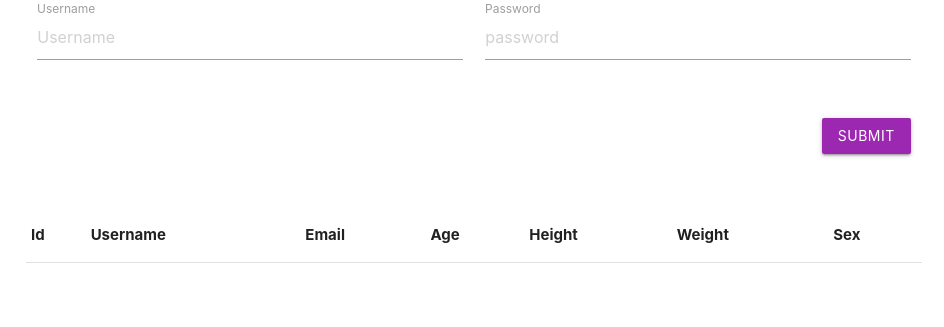
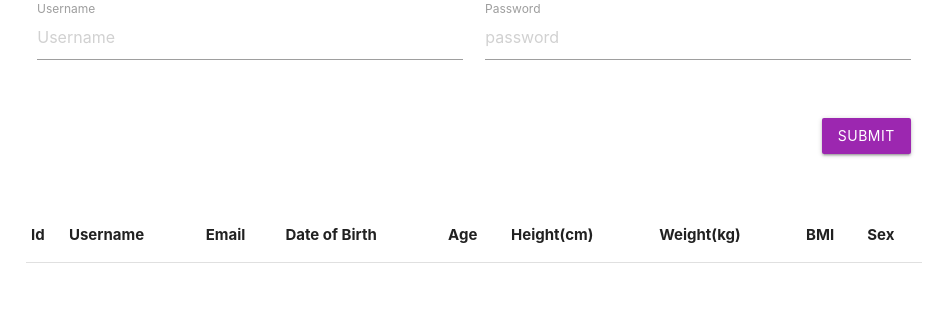
Before and after one commit to INFO2602-Team200/JustGym, a Flask app: page /users in a window 1280 px wide. Shown: the part 160-487 px from the top of the page, without its empty margins (166-1110 px from the left). Run offline with Flask 3, Linux system fonts and the light colour scheme; lists and menus that the app fills with data are empty.

Commit message:
added dob and bmi

```diff
--- a/App/models/user.py
+++ b/App/models/user.py
@@ -57,4 +57,5 @@ class User(db.Model):
 
     # height - cm ,weight - kg
     def get_bmi(height, weight):
-        return float(weight/((height/100)*(height/100)*1.0))
+        bmi = float(weight/((height/100)*(height/100)*1.0))
+        return round(bmi, 2)
--- a/App/templates/users.html
+++ b/App/templates/users.html
@@ -38,19 +38,21 @@
       <table>
         <thead>
           <tr>
-            <th>Id</th><th>Username</th><th>Email</th><th>Age</th><th>Height</th><th>Weight</th><th>Sex</th>
+            <th>Id</th><th>Username</th><th>Email</th><th>Date of Birth</th><th>Age</th><th>Height(cm)</th><th>Weight(kg)</th><th>BMI</th><th>Sex</th>
           </tr>
         </thead>
         <tbody>
           {% for user in users %}
             <tr>
-              <td>${user.id}</td>
-              <td>${user.username}</td>
-              <td>${user.email}</td>
-              <td>${user.age}</td>
-              <td>${user.height}</td>
-              <td>${user.weight}</td>
-              <td>${user.sex}</td>
+              <td>{{user.id}}</td>
+              <td>{{user.username}}</td>
+              <td>{{user.email}}</td>
+              <td>{{user.dateOfBirth}}</td>
+              <td>{{user.age}}</td>
+              <td>{{user.height}}</td>
+              <td>{{user.weight}}</td>
+              <td>{{user.bmi}}</td>
+              <td>{{user.sex}}</td>
             </tr>
           {% endfor %}
         <tbody>
```
